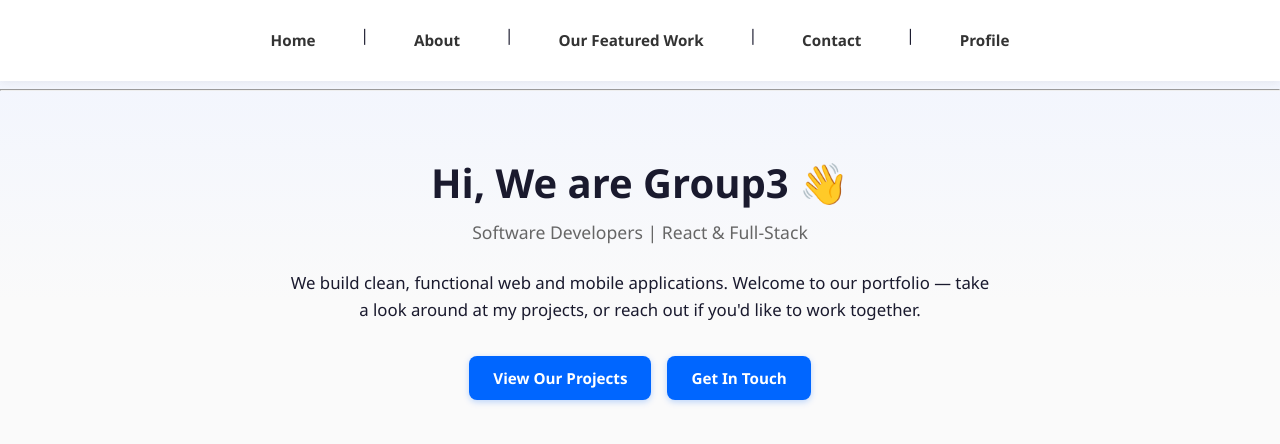
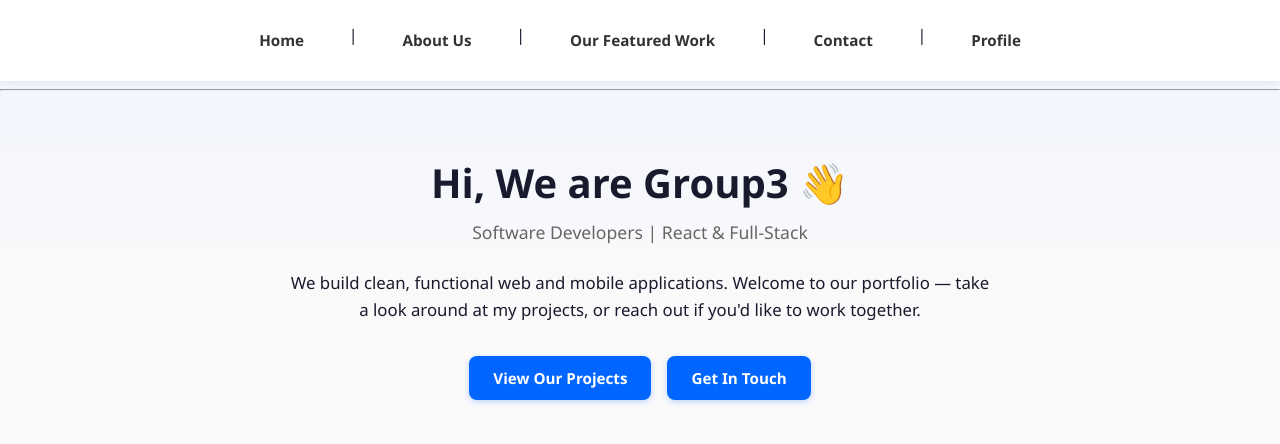
Before and after one commit to gladysmwake/Portfolio-Group3, a React (Vite) app: page / in a window 1280 px wide. Shown: the top 444 px of the page. Built offline with nearby package versions, Linux system fonts and the light colour scheme.

Commit message:
POR-8 Resolve Navigation Merge Conflict

```diff
--- a/src/App.jsx
+++ b/src/App.jsx
@@ -10,7 +10,7 @@
   return (
     <div>
       <nav>
-        <Link to="/">Home</Link> | <Link to="/about">About</Link> |{" "}
+        <Link to="/">Home</Link> | <Link to="/about">About Us</Link> |{" "}
         <Link to="/projects">Our Featured Work</Link> |{" "}
         <Link to="/contact">Contact</Link> | <Link to="/profile">Profile</Link>
       </nav>
```
